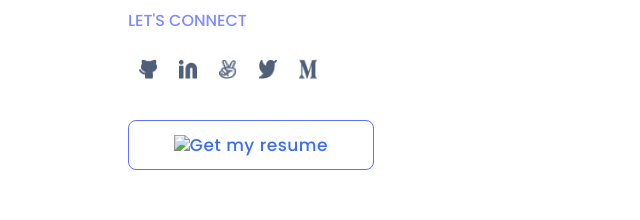
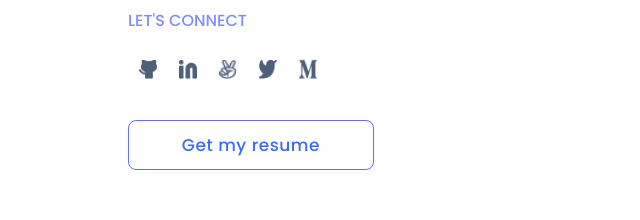
Before and after one commit to VivekRaaZ/popup-window, a website: page index.html in a window 1280 px wide. Shown: the part 3354-3574 px from the top of the page, 0-640 px from the left. Drawn offline with Linux system fonts and the light colour scheme; a web font is replaced by a local one.

Commit message:
Update index.html

```diff
--- a/index.html
+++ b/index.html
@@ -109,8 +109,9 @@
               </li>
             </ul>
 
-            <button class="project-button" type="button">
-              <span class="button-content"><img src="./image/RAJ.pdf alt="Peace" />Get my resume</span>
+            <button class="project-button" type="button"><a href="https://drive.google.com/file/d/1iyaAHtqSmFKQ-UQquW-8_yo6ArxIQiWn/view?usp=sharing">
+              <span class="button-content">Get my resume</span>
+            </a>
             </button>
           </div>
 
```
